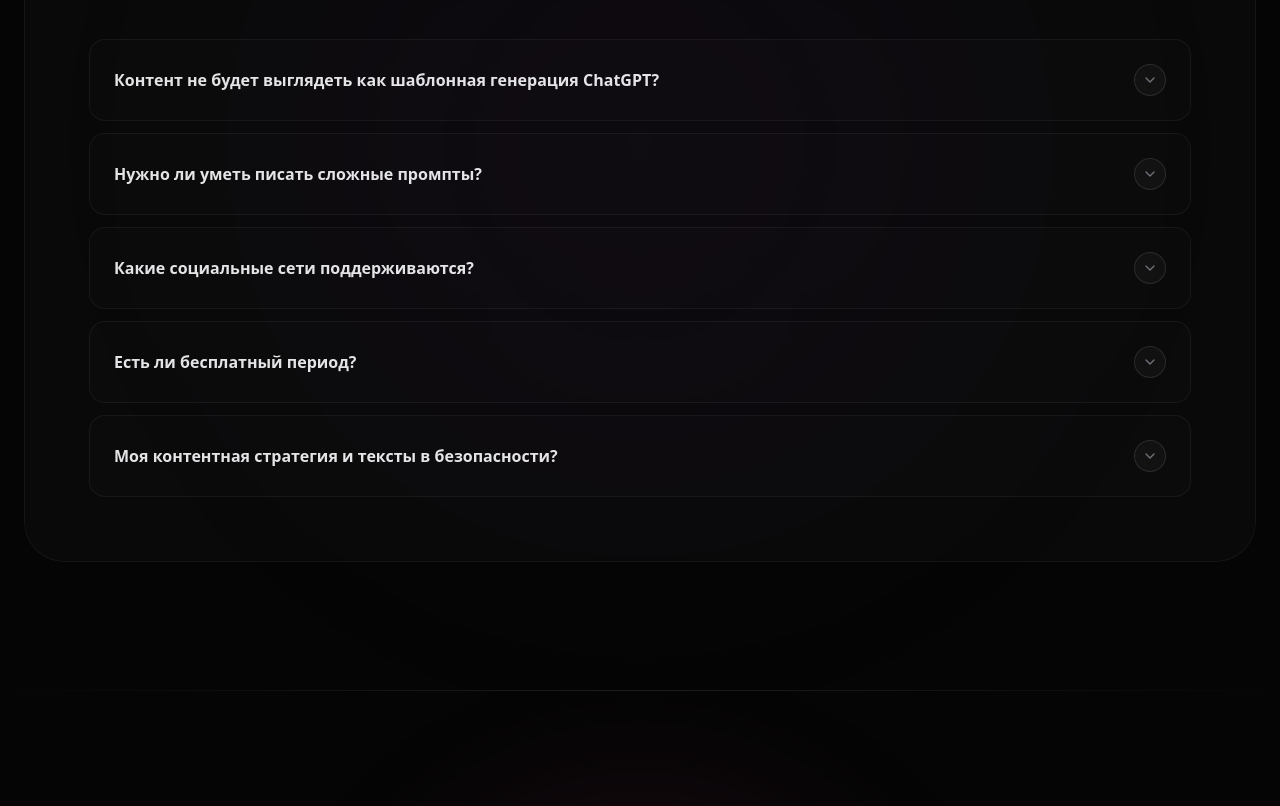
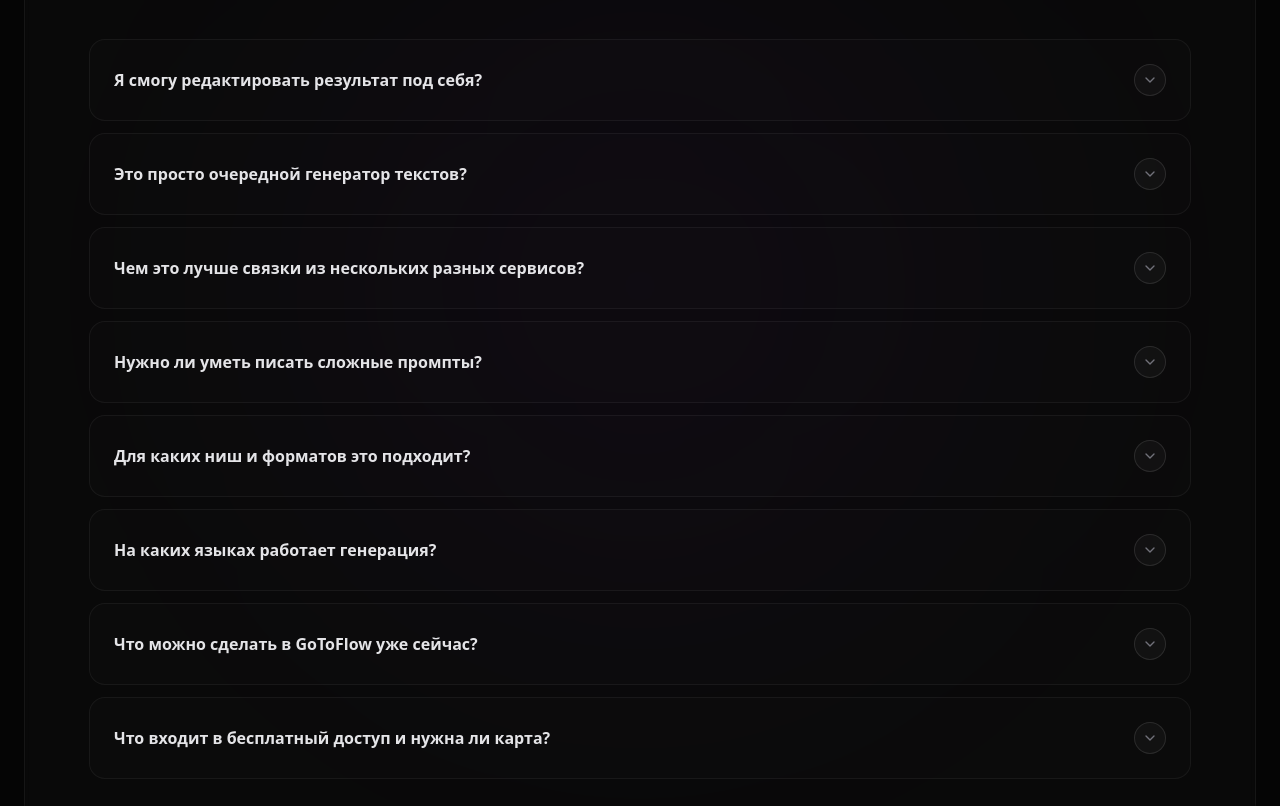
Before and after one commit to matteimikeska49-bot/gtf, a React (Vite) app: page / in a window 1280 px wide. Shown: the part 6960-7766 px from the top of the page. Built offline with nearby package versions, Linux system fonts and the light colour scheme.

Commit message:
content(faq): 8 new product-focused Q&A items

```diff
--- a/src/components/FAQSection.jsx
+++ b/src/components/FAQSection.jsx
@@ -4,25 +4,37 @@ import { ChevronDown } from 'lucide-react';
 
 const faqs = [
   {
-    q: "Контент не будет выглядеть как шаблонная генерация ChatGPT?",
-    a: "Нет. GoToFlow — не просто обёртка над GPT. Платформа обучается на вашем стиле: анализирует ваши прошлые посты, запоминает любимые речевые обороты, структуры и тон. Результат звучит как вы, а не как усреднённый интернет."
+    q: "Я смогу редактировать результат под себя?",
+    a: "Да. GoToFlow не запирает вас в жёсткий шаблон. Вы можете направлять генерацию, править результат во встроенном редакторе и экспортировать уже доведённую до идеала финальную версию."
+  },
+  {
+    q: "Это просто очередной генератор текстов?",
+    a: "Нет, GoToFlow не просто пишет тексты, а сразу собирает готовый контент в связке с визуалом. Вы получаете структурированные посты, слайды для каруселей или раскадровки для Reels. Вы задаёте свои темы, tone of voice и визуальные ориентиры, поэтому на выходе получается полноценный авторский контент, а не сырая текстовая заготовка."
+  },
+  {
+    q: "Чем это лучше связки из нескольких разных сервисов?",
+    a: "Платформа избавляет от хаоса и прыжков между вкладками. Обычно вам нужно искать идеи в одном месте, генерировать текст в другом, а собирать визуал в третьем. В GoToFlow вы работаете в единой системе: закинули идею или ссылку — и мгновенно получили цельный, оформленный результат."
   },
   {
     q: "Нужно ли уметь писать сложные промпты?",
-    a: "Нет. Весь workflow работает под капотом — вы просто вставляете идею, ссылку или голосовое сообщение. GoToFlow сам разберётся с промптингом, структурой и адаптацией. Никакого промпт-инжиниринга не требуется."
+    a: "Нет. Платформа создана как система, где не нужно каждый раз объяснять всё с нуля. Вы просто задаёте тему, идею, ссылку или видео — дальше ИИ сам помогает собрать готовый результат в нужном формате."
   },
   {
-    q: "Какие социальные сети поддерживаются?",
-    a: "На старте — Instagram (посты, карусели, Reels), Telegram-каналы и ВКонтакте. В ближайшем роадмапе: YouTube Shorts, TikTok и LinkedIn. Контент автоматически адаптируется под формат каждой площадки."
+    q: "Для каких ниш и форматов это подходит?",
+    a: "Система максимально гибкая. Вы можете генерировать вовлекающие Reels для экспертного блога, собирать продующие офферы для бизнеса или быстро верстать аккуратные прайс-листы для сторис."
   },
   {
-    q: "Есть ли бесплатный период?",
-    a: "Да. После регистрации вы получаете полный доступ без привязки карты. Все инструменты доступны без ограничений, чтобы вы могли убедиться в ценности платформы до принятия решения."
+    q: "На каких языках работает генерация?",
+    a: "ИИ свободно понимает и генерирует контент на нескольких языках, включая русский и английский. Вы можете легко взять за основу англоязычный ролик конкурента и в один клик адаптировать его под русскоязычную аудиторию."
   },
   {
-    q: "Моя контентная стратегия и тексты в безопасности?",
-    a: "Абсолютно. Мы не используем ваши данные для обучения общих моделей. Ваш Tone of Voice, тексты и стратегия — ваша интеллектуальная собственность. Данные хранятся на зашифрованных серверах."
-  }
+    q: "Что можно сделать в GoToFlow уже сейчас?",
+    a: "Вам доступны ключевые инструменты: радар конкурентов, поиск сильных Reels и создание каруселей или постов из идеи, ссылки и видео. Функции автопилота, контент-плана и автопостинга находятся в активной разработке."
+  },
+  {
+    q: "Что входит в бесплатный доступ и нужна ли карта?",
+    a: "Вы можете начать работу бесплатно и без привязки банковской карты. На старте вам даётся базовый лимит генераций, чтобы вы могли без риска протестировать инструменты и получить свои первые результаты."
+  },
 ];
 
 const FAQItem = ({ item, isOpen, onClick }) => (
```
